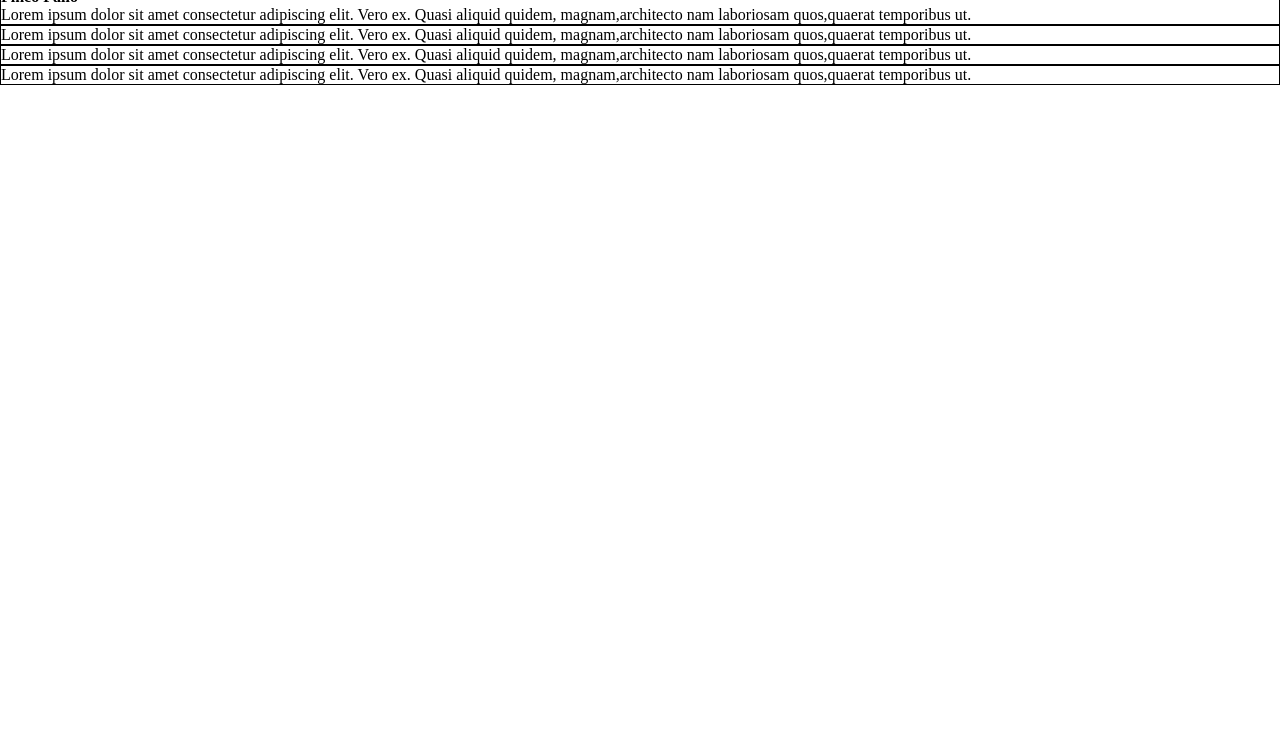
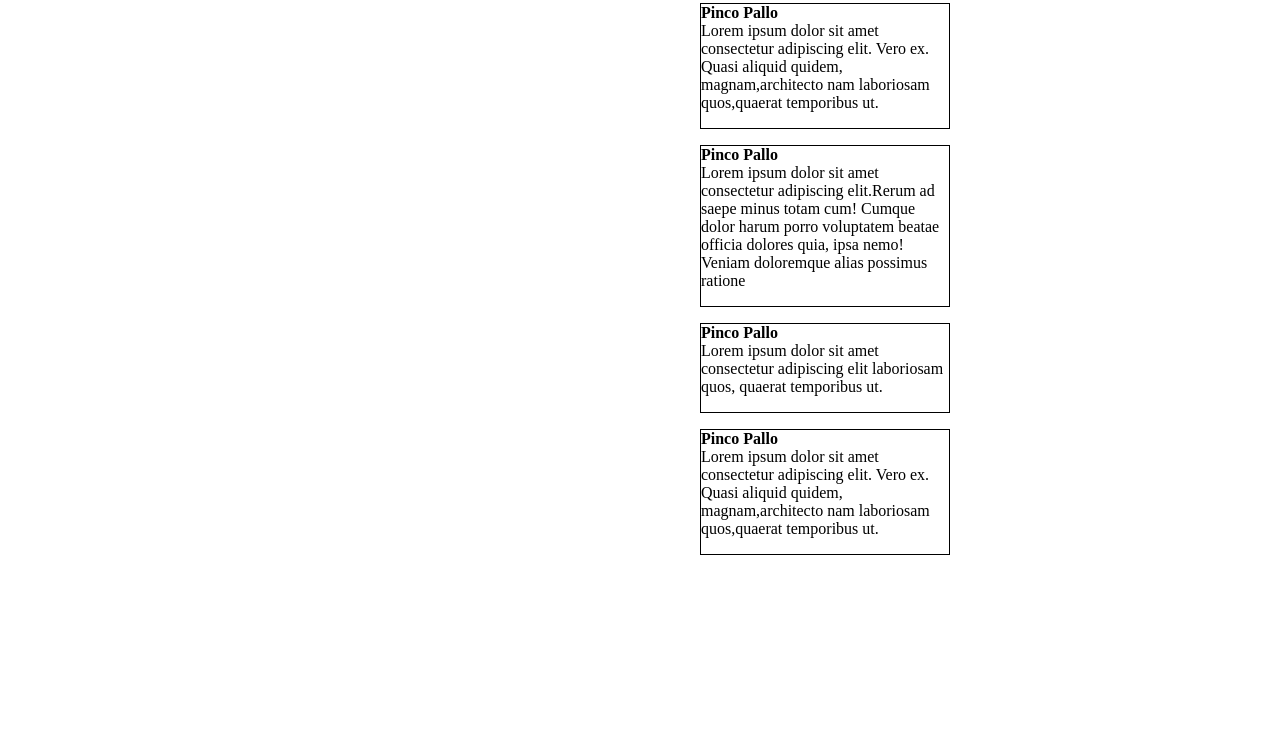
Before and after one commit to Io-FortuNato/htmlcss-wireframe, a plain HTML site: page index.html in a window 1280 px wide. Shown: the part 52-800 px from the top of the page. Drawn offline with Linux system fonts and the light colour scheme.

Commit message:
fix testo e tag class

```diff
--- a/index.html
+++ b/index.html
@@ -24,21 +24,34 @@
          magnam,architecto nam
           laboriosam quos,quaerat temporibus ut.
       </p>
-      <p class="nuovo">Lorem ipsum dolor
+
+      <p class=vecchio>
+        <b>Pinco Pallo</b>
+        <br>
+        Lorem ipsum dolor
         sit amet consectetur
-        adipiscing elit. Vero ex.
-         Quasi aliquid quidem,
-         magnam,architecto nam
-          laboriosam quos,quaerat temporibus ut.
+        adipiscing elit.Rerum ad
+        saepe minus totam cum!
+        Cumque dolor harum porro
+        voluptatem beatae officia
+        dolores quia, ipsa nemo!
+        Veniam doloremque alias
+        possimus ratione
         </p>
-      <p class="nuovo">Lorem ipsum dolor
+
+      <p class=vecchio>
+        <b>Pinco Pallo</b>
+        <br>
+        Lorem ipsum dolor
         sit amet consectetur
-        adipiscing elit. Vero ex.
-         Quasi aliquid quidem,
-         magnam,architecto nam
-          laboriosam quos,quaerat temporibus ut.
+        adipiscing elit laboriosam
+        quos, quaerat temporibus ut.
         </p>
-      <p class="nuovo">Lorem ipsum dolor
+
+      <p class="nuovo">
+        <b>Pinco Pallo</b>
+        <br>
+        Lorem ipsum dolor
         sit amet consectetur
         adipiscing elit. Vero ex.
          Quasi aliquid quidem,
--- a/style.css
+++ b/style.css
@@ -15,3 +15,43 @@
 .nuovo {
     border: 1px solid
 }
+
+.nuovo {
+    margin-top: 16px;
+}
+
+.nuovo {
+    padding-bottom: 16px;
+}
+
+.nuovo{
+    width: 250px;
+}
+
+.nuovo {
+    margin-left: 700px;
+}
+
+.nuovo {
+    border: 1px solid
+}
+
+.vecchio {
+    margin-top: 16px;
+}
+
+.vecchio {
+    padding-bottom: 16px;
+}
+
+.vecchio{
+    width: 250px;
+}
+
+.vecchio {
+    margin-left: 700px;
+}
+
+.vecchio {
+    border: 1px solid
+}
```
